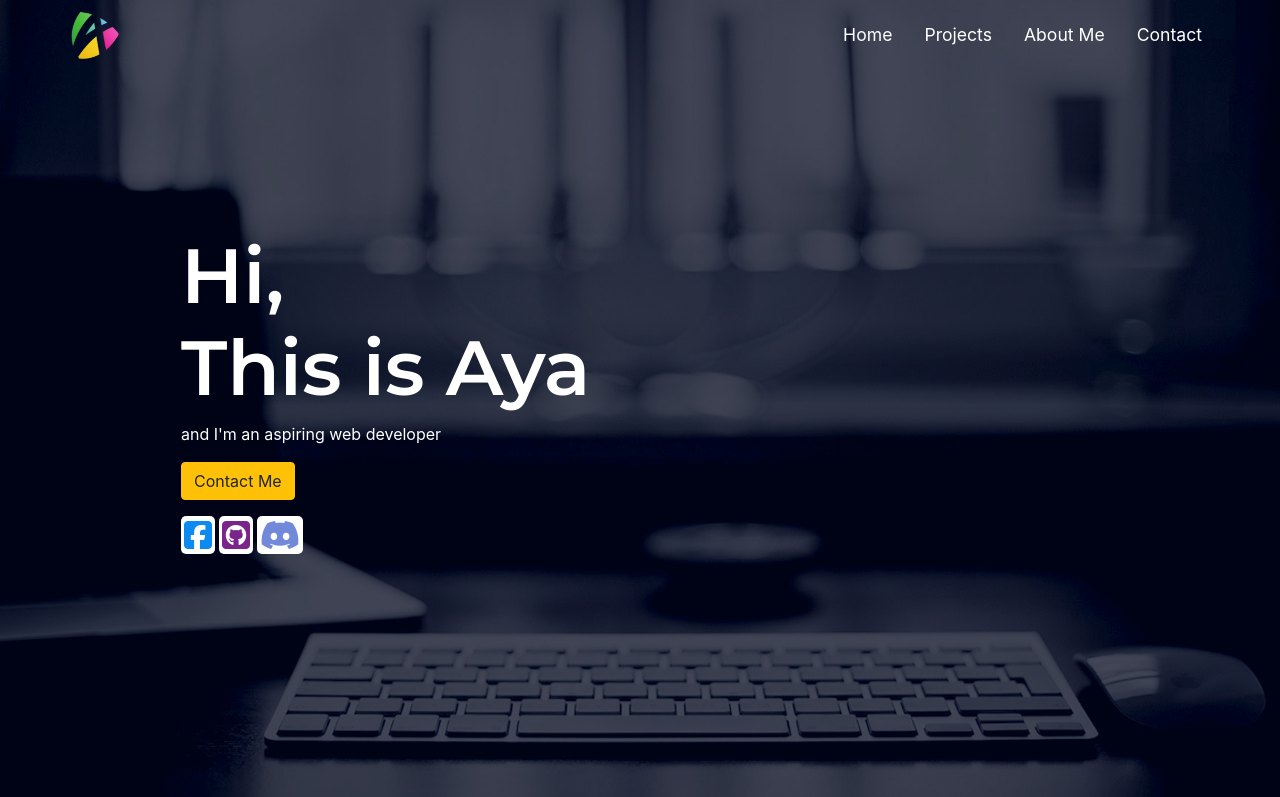
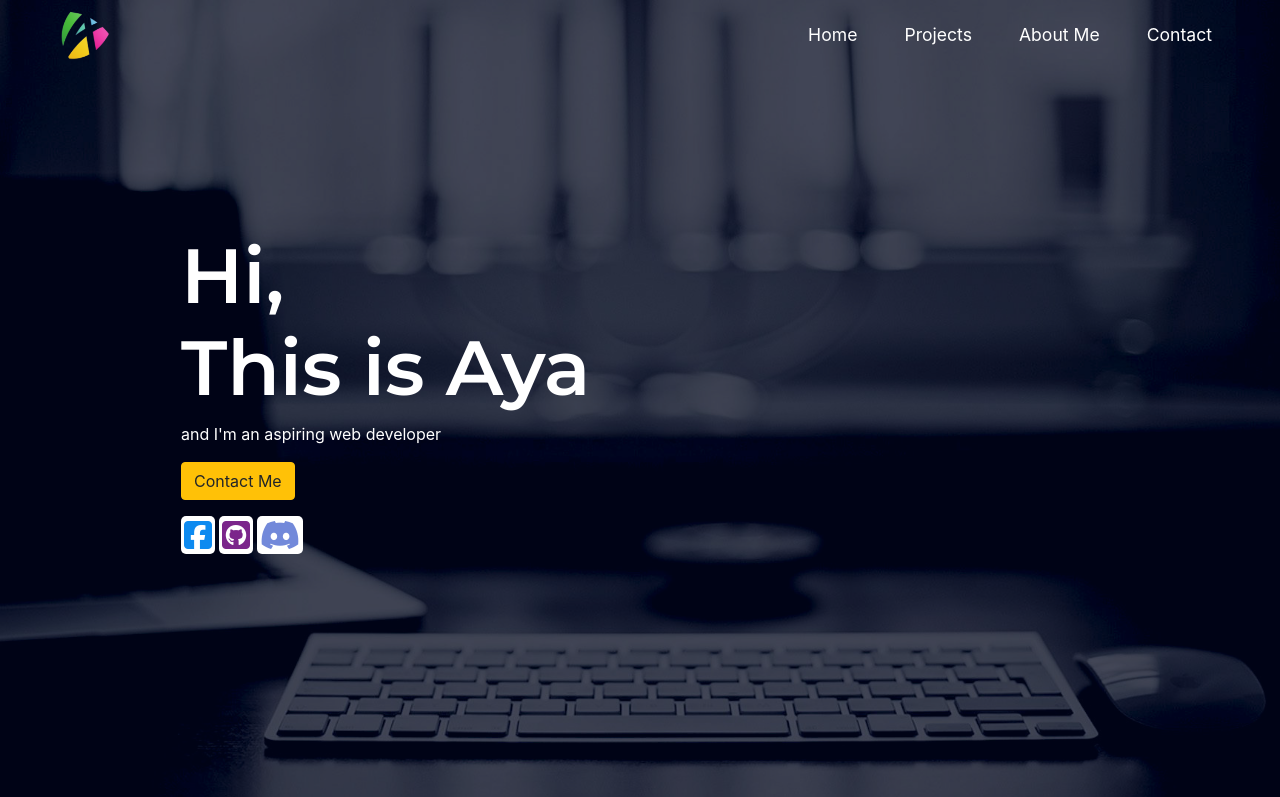
Before and after one commit to AyaNagasaka/Responsive-Portfolio-Website, a plain HTML site: page index.html in a window 1280 px wide. Shown: the top 797 px of the page. Drawn offline with nearby package versions, Linux system fonts and the light colour scheme.

Commit message:
Update style.css

```diff
--- a/style.css
+++ b/style.css
@@ -32,6 +32,10 @@ nav a {
     font-size: 1.1em;
 }
 
+nav ul li {
+    padding-left: 15px;
+}
+
 #logo {
     width: 50px;
     height: 50px;
@@ -42,7 +46,7 @@ nav a {
 }
 
 .myNav {
-    padding:5px 70px;
+    padding:5px 30px;
 }
 
 .nav-link {
@@ -112,3 +116,21 @@ nav a:hover {
 .sm-img-col img {
     width: 70%;
 }
+
+@media (min-width: 992px) {
+    .myNav {
+        padding: 5px 40px;
+    }
+}
+
+@media (min-width: 1200px) {
+    .myNav {
+        padding: 5px 60px;
+    }
+}
+
+@media (min-width: 1400px) {
+    .myNav {
+        padding: 5px 70px;
+    }
+}
```
